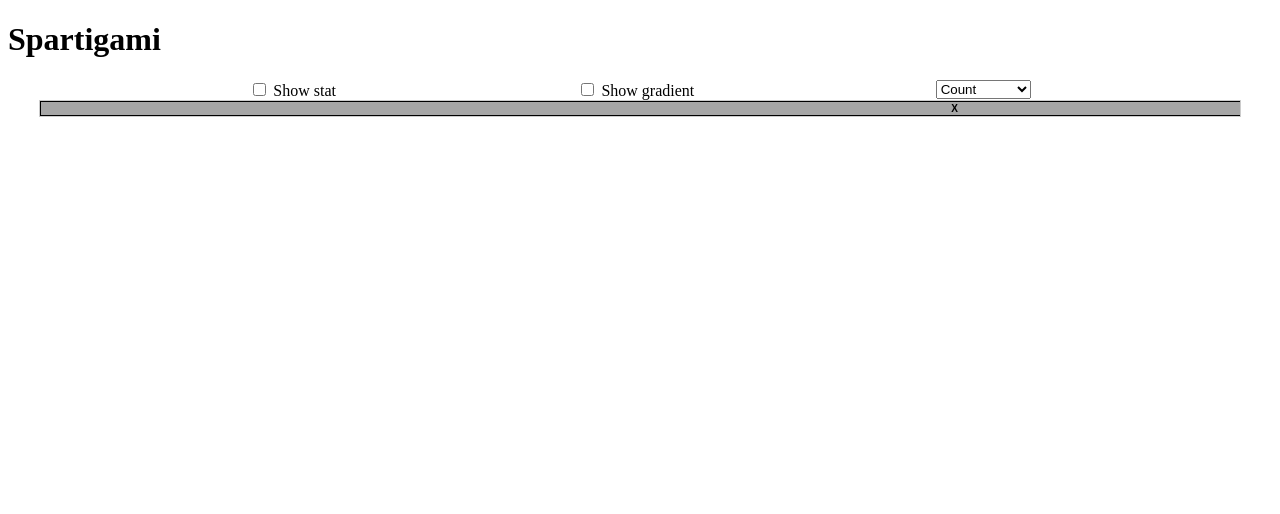
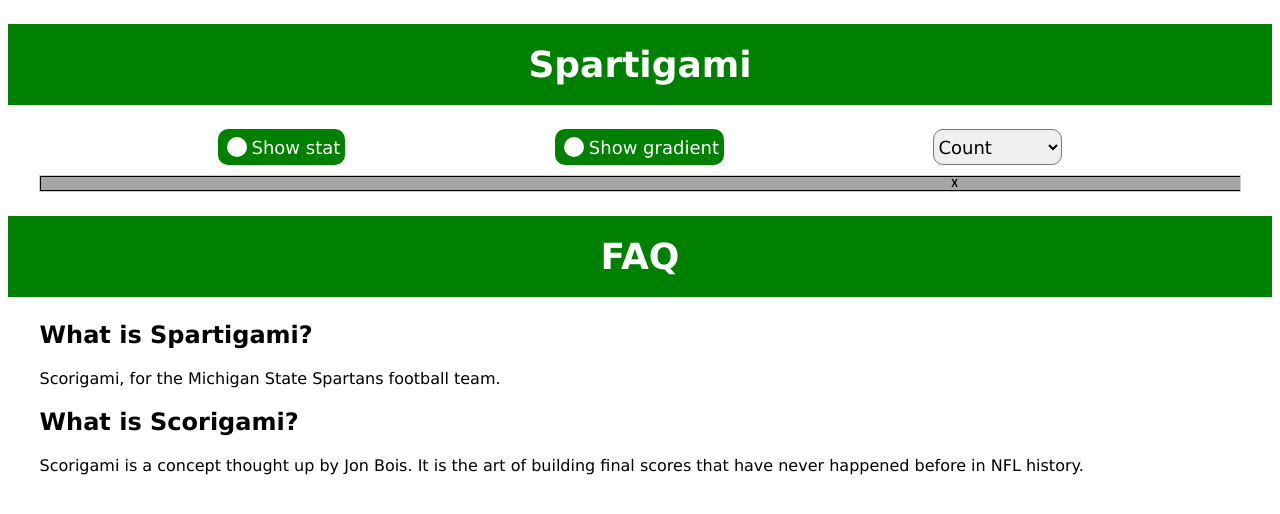
Before and after one commit to EthanRylko/Spartigami, a Django app: template spartigamisite/spartigamiapp/templates/index.html in a window 1280 px wide. Shown: the top 514 px of the page. Run offline with Django 5.2, Linux system fonts and the light colour scheme; the template is opened without the code that fills it, so the values that code supplies are empty.

Commit message:
Big CSS overhaul

```diff
--- a/spartigamisite/spartigamiapp/static/index.js
+++ b/spartigamisite/spartigamiapp/static/index.js
@@ -69,12 +69,12 @@ function grab_score_pair(cell_id, callback) {
             let first_day_str = `${first_day}. ${date_to_str(first_game)}`
             let last_day_str = `${last_day}. ${date_to_str(last_game)}`
 
-            info_text = `<p> <b> ${high}-${low}: </b> Score happened ${games} time`;
+            info_text = `<b> ${high}-${low}: </b> Score happened ${games} time`;
             info_text += (games > 1) ? "s" : "";
-            info_text += ` (${record}) </p>`;
-            info_text += `<p> First game: ${first_day_str}: ${first_msu_rank} ${first_win} ${first_home} ${first_opp_rank} ${first_opponent} </p>`;
+            info_text += ` (${record})`;
+            info_text += `<br> First game: ${first_day_str}: ${first_msu_rank} ${first_win} ${first_home} ${first_opp_rank} ${first_opponent}`;
             if (games != 1) {
-                info_text += `<p> Last game: ${last_day_str}: ${last_msu_rank} ${last_win} ${last_home} ${last_opp_rank} ${last_opponent} </p>`;
+                info_text += `<br> Last game: ${last_day_str}: ${last_msu_rank} ${last_win} ${last_home} ${last_opp_rank} ${last_opponent}`;
             }
 
             callback(info_text);
@@ -85,14 +85,12 @@ function grab_score_pair(cell_id, callback) {
 }
 
 function refresh_table(callback) {
-    console.log("Attempted table refresh.")
     fetch(`/api/table-data/${mode}/`)
     .then(response => response.json())
     .then(data => {
         if (data.error) {
             alert(data.error);
         } else {
-            console.log(data);
             let stats = data.stats;
             let color = data.color;
 
@@ -143,28 +141,19 @@ document.addEventListener("DOMContentLoaded", function() {
     });
 
     showStatCheck.addEventListener("click", function(event) {
-        show_stat = showStatCheck.checked
-        if (show_stat) {
-            console.log("Selected \"Show stat\"");
-        } else {
-            console.log("Deselected \"Show stat\"");
-        }
+        console.log("clicked stat");
+        show_stat = !show_stat;
         refresh_table(table_callback);
     });
 
     showGradCheck.addEventListener("click", function(event) {
+        console.log("clicked grad");
         show_grad = showGradCheck.checked;
-        if (show_grad) {
-            console.log("Selected \"Show gradient\"");
-        } else {
-            console.log("Deselected \"Show gradient\"");
-        }
         refresh_table(table_callback);
     });
 
     dropdown.addEventListener("change", function() {
         mode = dropdown.value;
-        console.log(mode);
         refresh_table(table_callback);
     });
 });
--- a/spartigamisite/spartigamiapp/static/style.css
+++ b/spartigamisite/spartigamiapp/static/style.css
@@ -8,6 +8,7 @@ table{
     border: 1px solid black;
     table-layout: fixed;
     width: calc(30px * 61);
+    user-select: none;
 }
 
 th, td {
@@ -22,10 +23,63 @@ th {
     background-color: rgb(166, 166, 166);
 }
 
+h1 {
+    font-family: 'Lucida Sans', 'Lucida Sans Regular', 'Lucida Grande', 'Lucida Sans Unicode', Geneva, Verdana, sans-serif;
+    color: white;
+    font-weight: 1000;
+    padding: 20px;
+    font-size: 36px;
+}
+
+h2 {
+    font-family: 'Lucida Sans', 'Lucida Sans Regular', 'Lucida Grande', 'Lucida Sans Unicode', Geneva, Verdana, sans-serif;
+}
+
+label {
+    font-family: 'Lucida Sans', 'Lucida Sans Regular', 'Lucida Grande', 'Lucida Sans Unicode', Geneva, Verdana, sans-serif;
+    background-color: green;
+    border-radius: 10px;
+    padding: 5px;
+    display: flex;
+    align-items: center;
+    cursor: pointer;
+    font-size: 18px;
+    color: white;
+    user-select: none;
+    position: relative;
+}
+
 p {
-    font-size: 10px;
-    font-family: Arial, Helvetica, sans-serif;
-    margin: 1px;
+    font-family: 'Lucida Sans', 'Lucida Sans Regular', 'Lucida Grande', 'Lucida Sans Unicode', Geneva, Verdana, sans-serif;
+}
+
+select {
+    font-family: 'Lucida Sans', 'Lucida Sans Regular', 'Lucida Grande', 'Lucida Sans Unicode', Geneva, Verdana, sans-serif;
+    font-size: 18px;
+    border-radius: 10px;
+}
+
+input {
+    appearance: none;
+    cursor: pointer;
+    height: 20px;
+    width: 20px;
+    border-radius: 10px;
+    background-color: white;
+    margin-right: 5px;
+}
+
+input:checked {
+    background-color: white;
+}
+
+input:hover {
+    background-color: #ccc;
+}
+
+div.section-header {
+    background-color: green;
+    text-align: center;
 }
 
 div.options {
@@ -33,6 +87,7 @@ div.options {
     flex-direction: row;
     justify-content: space-evenly;
     align-content: flex-start;
+    margin: 10px 0;
 }
 
 div.table-container {
@@ -40,6 +95,19 @@ div.table-container {
     overflow-x: auto;
     border: 1px solid #ccc;
     margin: 0 auto;
+}
+
+div.faq {
+    width: 95%;
+    margin: 0 auto;
+}
+
+div.infobox-content {
+    font-size: 10px;
+    font-family: Arial, Helvetica, sans-serif;
+    line-height: 12px;
+    padding: 2px;
+    margin: 0;
 }
 
 .clickable {
@@ -65,3 +133,25 @@ div.table-container {
     cursor: pointer;
     font-size: 20px;
 }
+
+
+
+.checkmark:after {
+    content: "";
+    position: absolute;
+    display: none;
+}
+
+input:checked ~ .checkmark:after {
+    display: block;
+}
+
+.checkmark:after {
+    left: 15px;
+    top: 10px;
+    width: 5px;
+    height: 10px;
+    border: solid green;
+    border-width: 0 3px 3px 0;
+    transform: rotate(45deg);
+}
--- a/spartigamisite/spartigamiapp/templates/index.html
+++ b/spartigamisite/spartigamiapp/templates/index.html
@@ -9,24 +9,28 @@
 </head>
 
 <body>
+    <div class="section-header">
         <h1> Spartigami </h1>
+    </div>
 
     <div id="options" class="options">
-        <div id="show-stat">
-            <input name="show-stat" id="show-stat-input" type="checkbox">
-            <label for="show-stat"> Show stat </label>
-        </div>
-        <div id="show-grad">
-            <input name="show-grad" id="show-grad-input" type="checkbox">
-            <label for="show-grad"> Show gradient </label>
-        </div>
-        <div id="menu">
+        <label for="show-stat-input">
+            <input type="checkbox" id="show-stat-input">
+            <span class="checkmark"></span>
+            Show stat
+        </label>
+
+        <label for="show-grad-input">
+            <input type="checkbox" id="show-grad-input">
+            <span class="checkmark"></span>
+            Show gradient
+        </label>
+
         <select name="mode" id="mode">
             <option value="count"> Count </option>
             <option value="record"> Record </option>
             <option value="first"> First season </option>
         </select>
-        </div>
     </div>
 
     <div class="table-container">
@@ -66,9 +70,29 @@
         </table>
     </div>
 
+    <div class="section-header">
+        <h1> FAQ </h1>
+    </div>
+
+    <div class="faq">
+        <h2>
+            What is Spartigami?
+        </h2>
+        <p>
+            Scorigami, for the Michigan State Spartans football team.
+        </p>
+        <h2>
+            What is Scorigami?
+        </h2>
+        <p>
+            Scorigami is a concept thought up by Jon Bois. It is the art of building final scores that have never happened before
+            in NFL history.
+        </p>
+    </div>
+
     <div id="infobox" class="info-box">
         <span id="infobox-close" class="close">&times;</span>
-        <p id="infobox-content"></p>
+        <div class="infobox-content" id="infobox-content"></p>
     </div>
 
     <script src="{% static 'index.js' %}"></script>
--- a/spartigamisite/spartigamiapp/views.py
+++ b/spartigamisite/spartigamiapp/views.py
@@ -4,14 +4,17 @@ from .models import ScorePair, Game
 
 ROWS = 50
 COLS = 104
+EXCLUDE_LIST = [1, 2, 4, 7, 11, 16, 29]
+
 table_data = dict()
-EXCLUDE_LIST = [1, 2, 4, 7, 11, 16, 29]
+
 
 def index(request):
     compile_data()
 
     return render(request, 'index.html', {'head_range' : range(COLS), 'row_range' : range(ROWS),
                                           'exclude_list' : EXCLUDE_LIST, 'data' : table_data['count_stats']})
+
 
 def compile_data():
     score_pairs = ScorePair.objects.all()
@@ -88,6 +91,7 @@ def calc_season_color(season):
 
     return f'rgb({r}, {g}, {r})'
 
+
 def get_cell_data(request, cell_id):
     try:
         entry = ScorePair.objects.get(index=cell_id)
@@ -121,6 +125,7 @@ def get_cell_data(request, cell_id):
     except ScorePair.DoesNotExist:
         return JsonResponse({'error': 'Data not found'}, status=404)
 
+
 def refresh_table(request, mode):
     try:
         data = dict()
```
Lines whose indentation alone changed are shown as unchanged.
